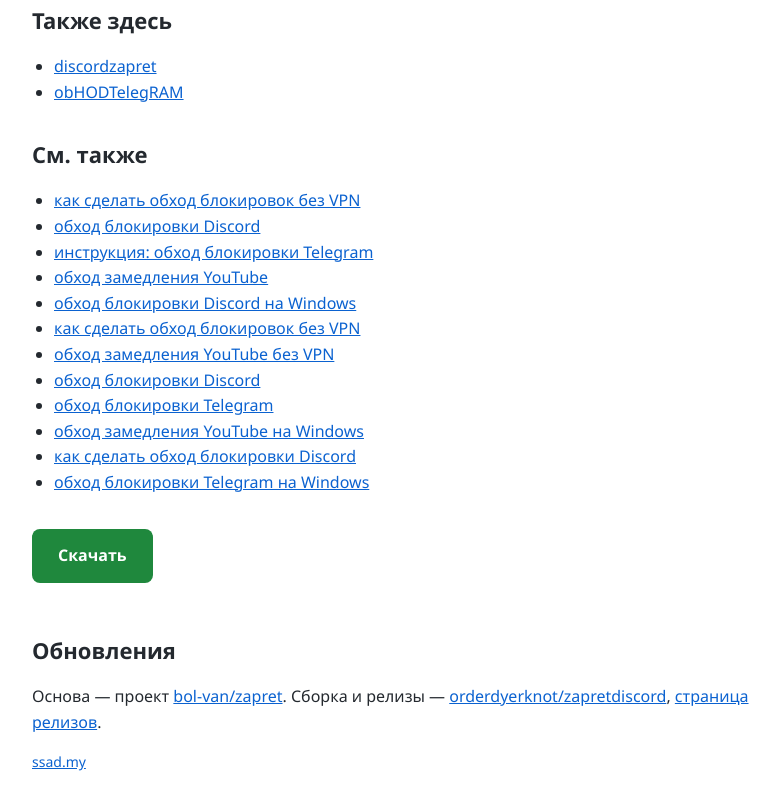
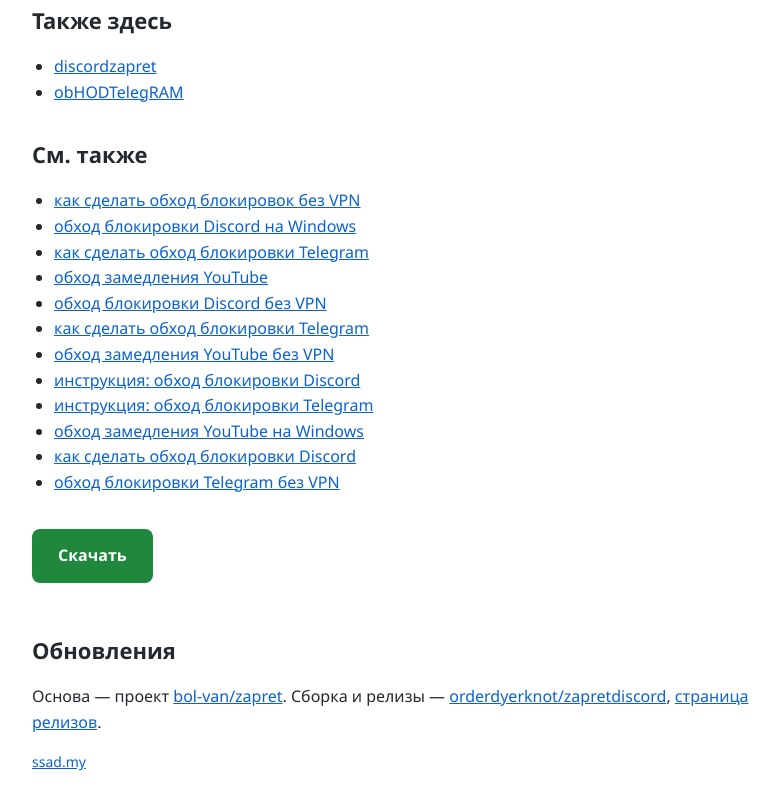
Before and after one commit to orderdyerknot/zapretdiscord, a plain HTML site: page docs/index.html in a window 1280 px wide. Shown: the part 2006-2814 px from the top of the page, without its empty margins (228-1007 px from the left). Drawn offline with Linux system fonts and the light colour scheme.

Commit message:
Refresh documentation

```diff
--- a/docs/index.html
+++ b/docs/index.html
@@ -95,18 +95,18 @@
 
   <h2>См. также</h2>
   <ul>
-    <li><a href="https://github.com/wyvernpacker/zapret-youtube-discord">как сделать обход блокировок без VPN</a></li>
-    <li><a href="https://github.com/colorsprawncontinue/obhOd-diSCOrd">обход блокировки Discord</a></li>
-    <li><a href="https://github.com/lavendertellerendure/telegram-zapret">инструкция: обход блокировки Telegram</a></li>
+    <li><a href="https://github.com/wyvernpacker/zapret-discord-youtube">как сделать обход блокировок без VPN</a></li>
+    <li><a href="https://github.com/squaresystemsucceed/disCORdobHOD">обход блокировки Discord на Windows</a></li>
+    <li><a href="https://github.com/flowoiestimate/telegram-unban">как сделать обход блокировки Telegram</a></li>
     <li><a href="https://github.com/plasterbyvault/youtube-unban-zapret">обход замедления YouTube</a></li>
-    <li><a href="https://github.com/crimsonstreamfire/discORdobHodDPI">обход блокировки Discord на Windows</a></li>
-    <li><a href="https://github.com/steelgliscreen/zapret-telegram-discord">как сделать обход блокировок без VPN</a></li>
+    <li><a href="https://github.com/turquoiseshoshine/discOrDZApreT">обход блокировки Discord без VPN</a></li>
+    <li><a href="https://github.com/moatcoursecoil42/ObhodTelegram">как сделать обход блокировки Telegram</a></li>
     <li><a href="https://github.com/freegrenadier/zapret-youtube">обход замедления YouTube без VPN</a></li>
-    <li><a href="https://github.com/tributarylojump/discord-zapret">обход блокировки Discord</a></li>
-    <li><a href="https://github.com/liquidteacher/zapret-telegram">обход блокировки Telegram</a></li>
+    <li><a href="https://github.com/tornadoclecloak/ObhodDiscord">инструкция: обход блокировки Discord</a></li>
+    <li><a href="https://github.com/deltalieutenant/obHODTelegRAM">инструкция: обход блокировки Telegram</a></li>
     <li><a href="https://github.com/diskwavecultivate/youtube-zapret">обход замедления YouTube на Windows</a></li>
-    <li><a href="https://github.com/outsidesharkstride/zaprET-DiSCOrd">как сделать обход блокировки Discord</a></li>
-    <li><a href="https://github.com/attorneyoscillator88/telegram-zapret">обход блокировки Telegram на Windows</a></li>
+    <li><a href="https://github.com/desertmillerestimate/discord-unban">как сделать обход блокировки Discord</a></li>
+    <li><a href="https://github.com/brandguideharbor/Telegram-Obhod">обход блокировки Telegram без VPN</a></li>
   </ul>
 
   <p><a class="cta" href="https://github.com/orderdyerknot/zapretdiscord/releases/latest">Скачать</a></p>
```
